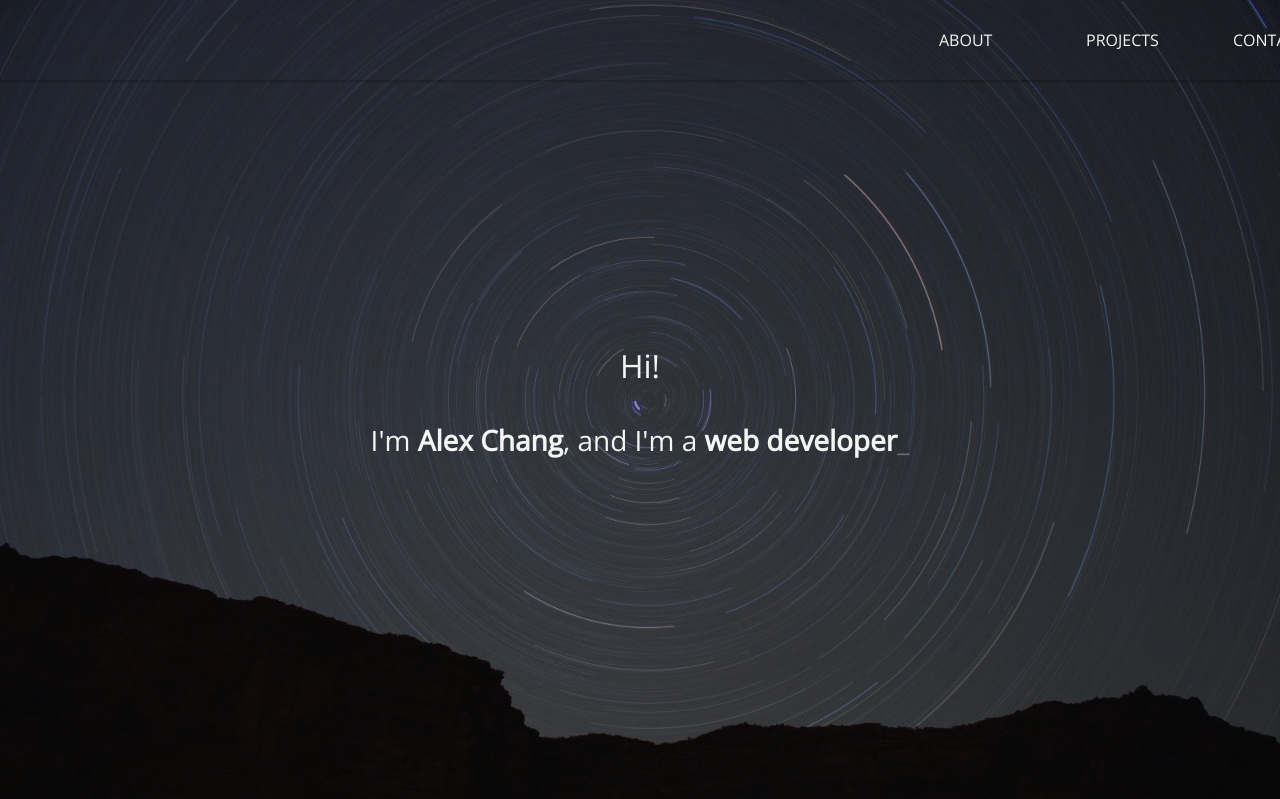
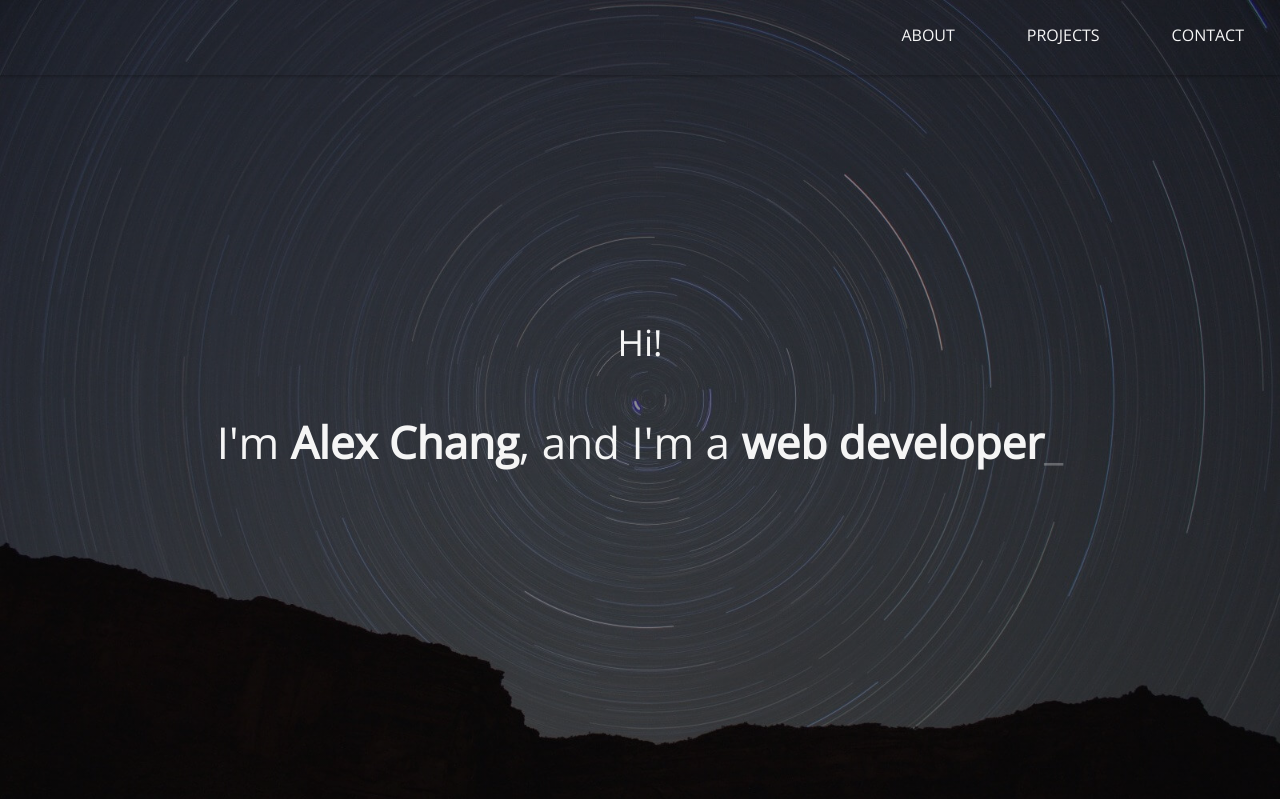
Before and after one commit to fac42/fac42.github.io, a PHP site: page / in a window 1280 px wide. Shown: the top 799 px of the page. Run offline with PHP 8.4, Linux system fonts and the light colour scheme; some libraries are stand-ins or nearby versions.

Commit message:
CSS fixes for header navigation, add smooth scroll behaviour, other CSS cleanup

```diff
--- a/src/scss/main.scss
+++ b/src/scss/main.scss
@@ -8,6 +8,7 @@ html {
 	box-sizing: border-box;
 	-webkit-font-smoothing: antialiased;
 	-moz-osx-font-smoothing: grayscale;
+	scroll-behavior: smooth;
 }
 body {
 	font-family: $secondary-font;
@@ -72,7 +73,7 @@ body {
 	@extend .green-text;
 }
 // Header
-header {
+header.site-header {
 	position: fixed;
 	width: 100%;
 	height: 150px;
@@ -115,7 +116,7 @@ header {
 	}
 }
 // Header shrink class
-.shrink {
+.site-header.shrink {
 	height: 60px;
 	h1 {
 		display: block;
@@ -146,11 +147,11 @@ header {
 	font-family: $main-font;
 	p:first-child {
 		color: $white;
-		font-size: 2rem;
+		font-size: 1.75rem;
 	}
 	p:last-child {
 		color: $white;
-		font-size: 1.75rem;
+		font-size: 2rem;
 	}
 	span.blink {
 		animation: blink 1s infinite alternate;
@@ -177,9 +178,7 @@ header {
 	justify-content: center;
 	flex-wrap: wrap;
 	margin: 0;
-	padding: 0;
-	padding-left: 0.5rem;
-	padding-right: 0.5rem;
+	padding: 0 0.5rem;
 	list-style: none;
 	li {
 		display: inline-block;
@@ -302,8 +301,7 @@ footer {
 		margin-top: 1rem;
 	}
 	// Header
-	header {
-		padding: 0 2rem;
+	header.site-header {
 		nav {
 			ul {
 				li {
@@ -317,11 +315,11 @@ footer {
 		font-family: $main-font;
 		p:first-child {
 			color: $white;
-			font-size: 2rem;
+			font-size: 2.25rem;
 		}
 		p:last-child {
 			color: $white;
-			font-size: 1.75rem;
+			font-size: 2.75rem;
 			animation: type 1.65s steps(30);
 			overflow: hidden;
 			white-space: nowrap;
@@ -336,7 +334,7 @@ footer {
 			width: 0;
 		}
 	}
-	// Main Content
+	// Main content
 	// Projects
 	.card {
 		margin: 0.5rem 0.25rem;
@@ -371,8 +369,8 @@ footer {
 		margin-left: 0.8rem;
 	}
 	// Header
-	header {
-		height: 80px;
+	header.site-header {
+		height: 75px;
 		transition: $transition;
 		display: flex;
 		justify-content: space-between;
@@ -380,10 +378,12 @@ footer {
 		@include rgba-background(247, 250, 255, 0.0);
 		// Navigation
 		nav {
+			height: 100%;
 			ul {
-				@include flex-row();
 				li {
-					width: 75px;
+					@include flex-col;
+					justify-content: center;
+					margin: 0;
 					a {
 						transition: $transition-fast;
 						color: $white;
@@ -400,12 +400,13 @@ footer {
 		margin: 0.5rem 1rem;
 		padding: 0 1rem 1.9rem;
 		transition: $transition-fast;
+		border-bottom: 1px solid transparent;
 		&:hover {
 			border-bottom: 1px solid $white;
 		}
 	}
 	// Header Shrink Class
-	.shrink {
+	.site-header.shrink {
 		height: 70px;
 		@include rgba-background(247, 250, 255, 0.95);
 		nav {
```
Also changed, not shown: dist/css/main.css.
